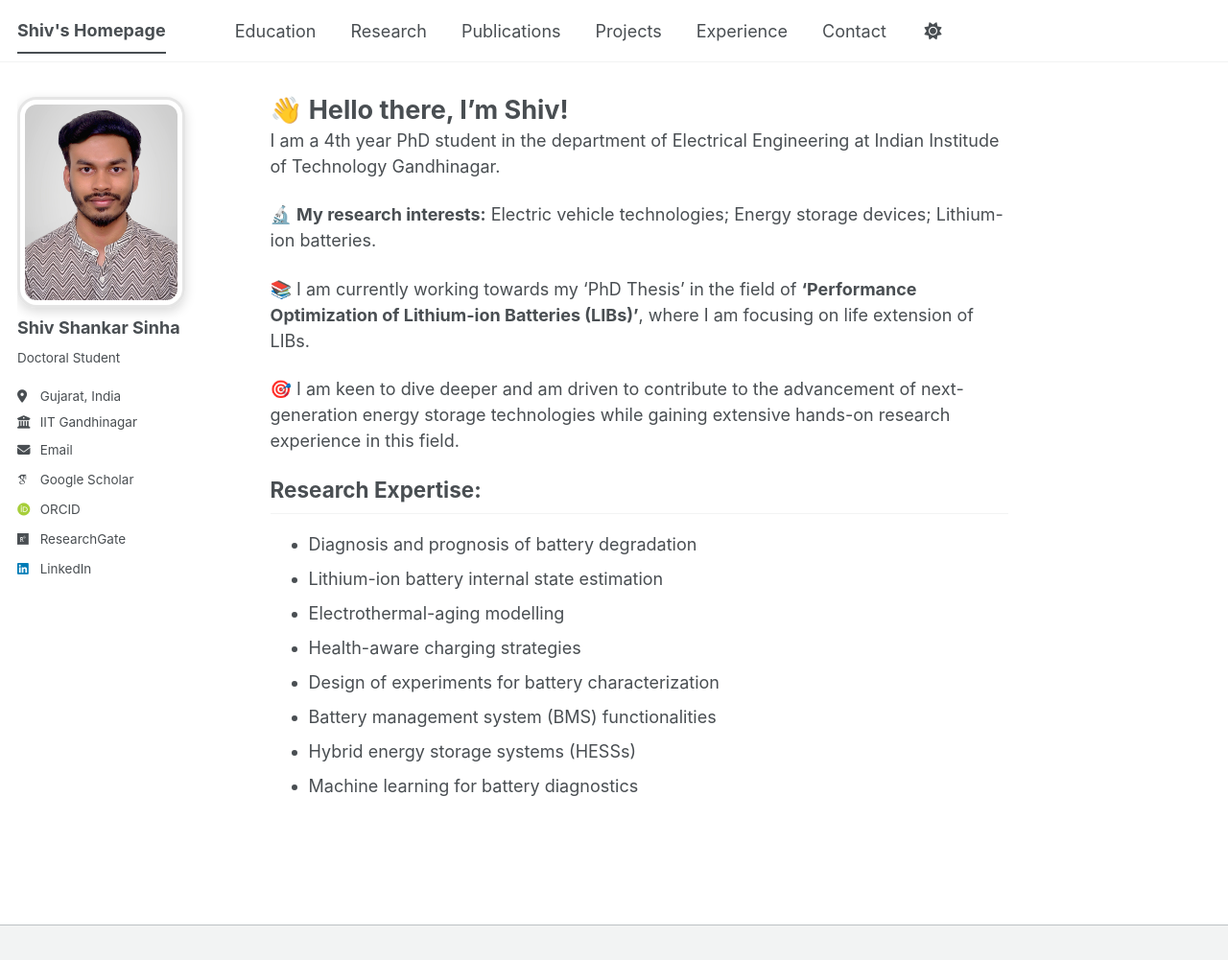
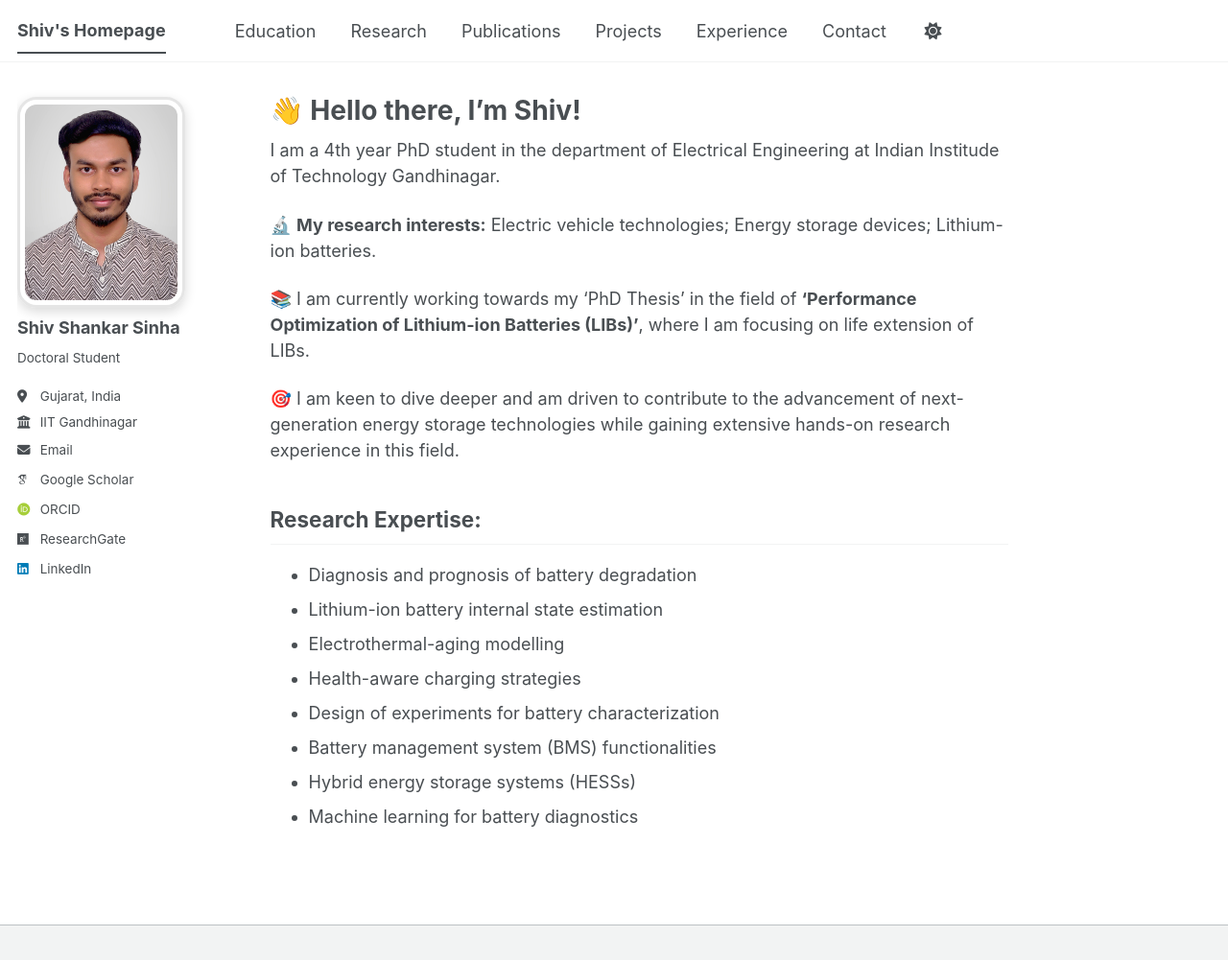
Before and after one commit to shivshankar-sinha/shivshankar-sinha.github.io, a Jekyll site: the page built from _pages/about.md, in a window 1280 px wide and 1001 px high. Shown: the whole window at 96% size. Built offline with Jekyll 4.4.1, drawn with Linux system fonts in a browser that asks for light colours; some web fonts are replaced; a script bundle is joined from its source files by our own code; library files that are not in the unit come from our copies.

Commit message:
Update main.scss

```diff
--- a/assets/css/main.scss
+++ b/assets/css/main.scss
@@ -90,13 +90,3 @@ hr {
     border-top: 2px dashed #d6d6d6;
     margin: 25px 0;
 }
-/* Reduce Academic Background title size and spacing */
-.page__title {
-  font-size: 1.5em !important;
-  margin-bottom: 5px !important;
-  padding-bottom: 0 !important;
-}
-
-.page__content h2:first-of-type {
-  margin-top: 10px !important;
-}
```
